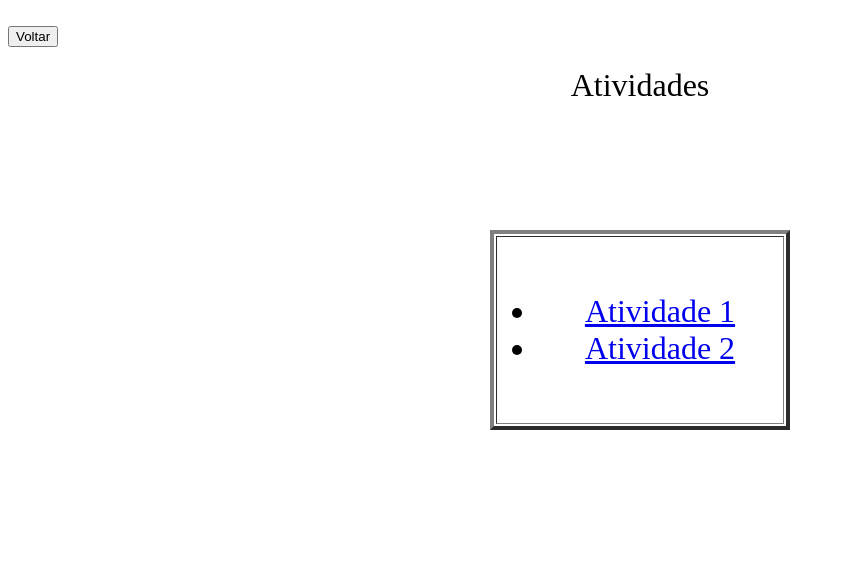
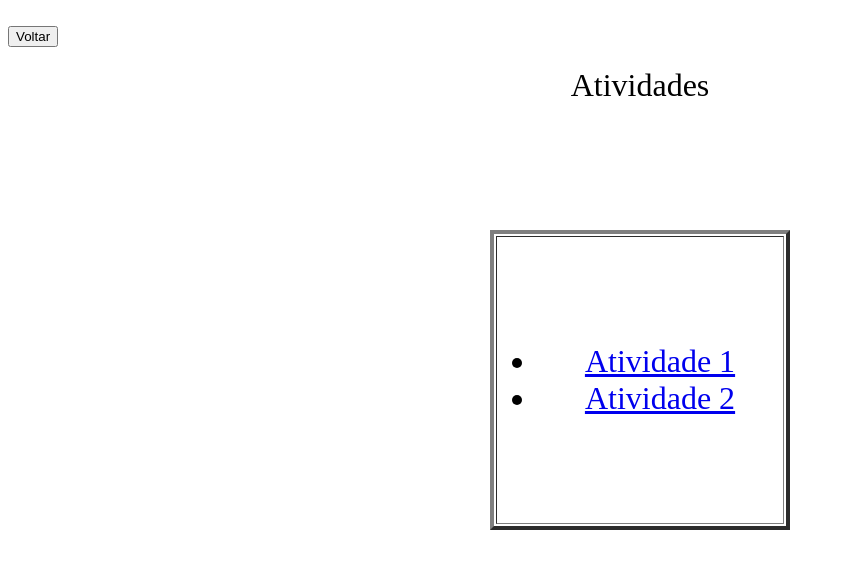
Before and after one commit to jv0savio0christian/programa-o-, a plain HTML site: page atividades/atividades.html in a window 1280 px wide. Shown: the whole page, without its empty margins (0-845 px from the left). Drawn offline with Linux system fonts and the light colour scheme.

Commit message:
Update atividades.html

```diff
--- a/atividades/atividades.html
+++ b/atividades/atividades.html
@@ -15,7 +15,7 @@ window.history.back();
 <br><br><br><br><br><br><br>
 <body>
     <center>
-    <table height="200px" width="300px" border="4">
+    <table height="300px" width="300px" border="4">
         <tr> <td>
         <center>
         <font style="font-size: xx-large;">
```
